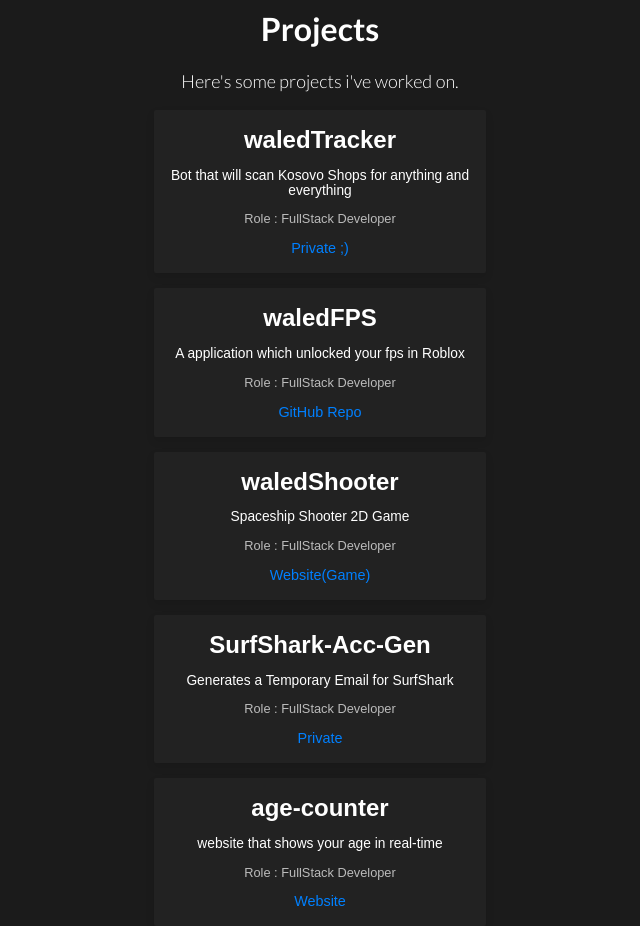
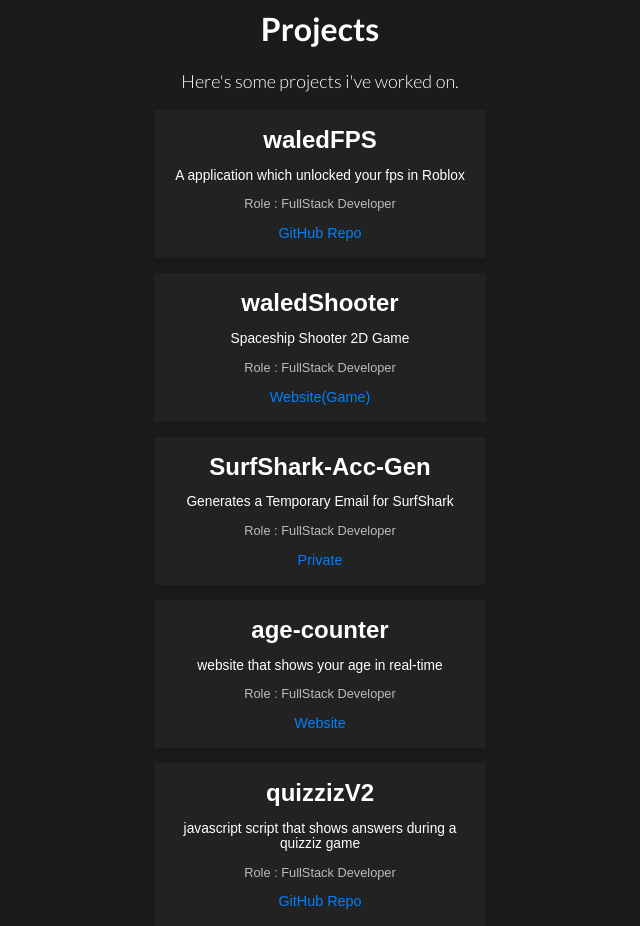
Before and after one commit to Awardxz/portfolio, a plain HTML site: page index.html in a window 1280 px wide. Shown: the part 1100-2026 px from the top of the page, without its empty margins (320-960 px from the left). Drawn offline with nearby package versions, Linux system fonts and the light colour scheme.

Commit message:
'change'

```diff
--- a/index.html
+++ b/index.html
@@ -62,12 +62,6 @@
         </div>
         <div class="card-container">
           <div class="card card2">
-            <h3 class="card__title">waledTracker</h3>
-            <p class="card__content">Bot that will scan Kosovo Shops for anything and everything</p>
-            <p class="card__developer">Role : FullStack Developer</p>
-            <a class="card__link" href="https://github.com/Awardxz/waledtracker" target="_blank">Private ;)</a>
-          </div>
-          <div class="card card2">
             <h3 class="card__title">waledFPS</h3>
             <p class="card__content">A application which unlocked your fps in Roblox</p>
             <p class="card__developer">Role : FullStack Developer</p>
```
